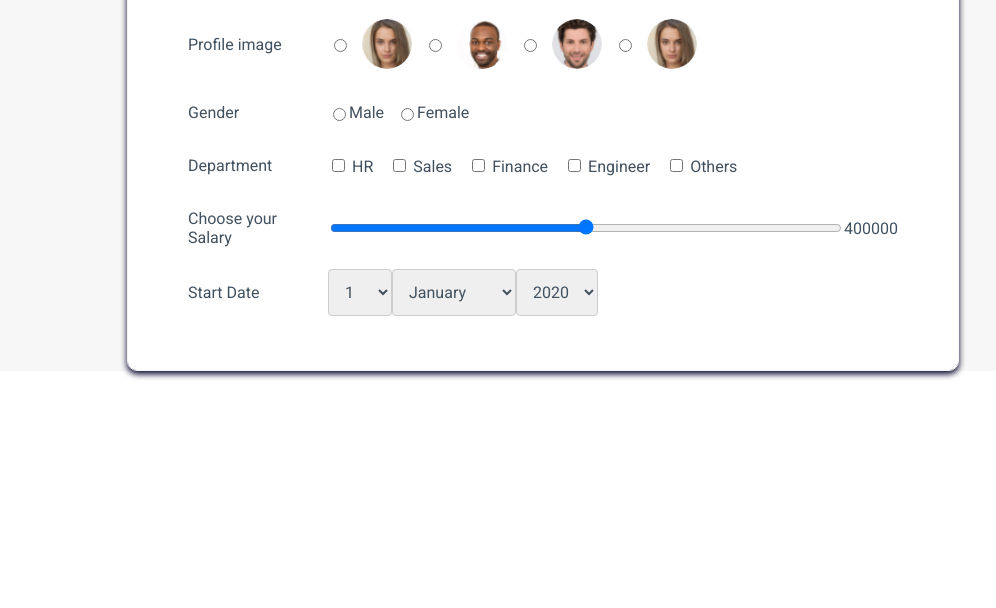
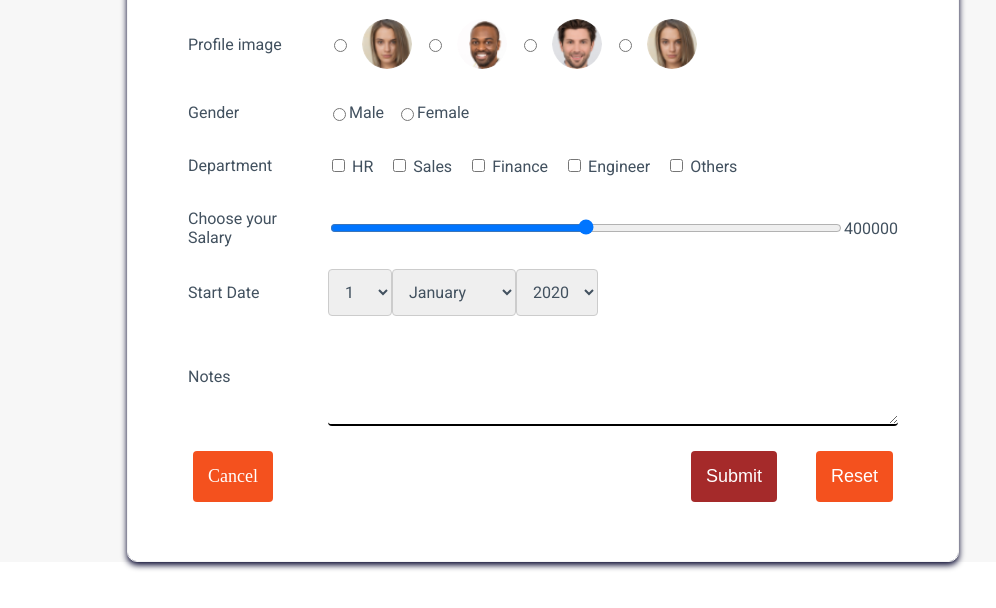
Before and after one commit to ankushmb123/Employee_Payroll_App, a plain HTML site: page Index.html in a window 1280 px wide. Shown: the part 190-798 px from the top of the page, without its empty margins (97-1093 px from the left). Drawn offline with Linux system fonts and the light colour scheme; files that its build step writes are made by us from their sources; files whose address does not match are found by name.

Commit message:
[Ankush] Add: Add Button

```diff
--- a/Index.html
+++ b/Index.html
@@ -137,7 +137,18 @@
             <option value="2016">2016</option>
      </select>
     </div>
-   </form>
+        <!------------------------------ UC6 ---------------------------->
+        <div class="row-content">
+            <label class="label text" for="notes">Notes</label>
+            <textarea id="notes" class="input" name="Notes" placeholder="" style="height:100px"></textarea>
+        </div>
+        <div class="buttonParent">
+            <a href="./home.html" class="resetButton button cancelButton">Cancel</a>
+        <div class="submit-reset">
+             <button type="submit" class="button submitButton" id="submitButton">Submit</button>
+             <button type="reset" class="resetButton button">Reset</button>
+         </div>
+    </form>
 </div>
 </body>
 </html>
--- a/Style.css
+++ b/Style.css
@@ -1,3 +1,5 @@
+/* uc1 */
+
 body
 {
     margin: 0;
```
